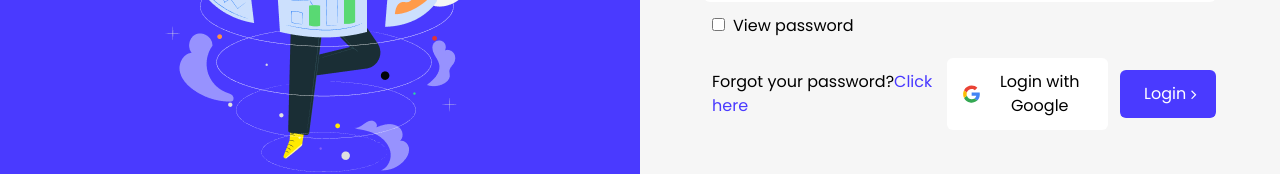
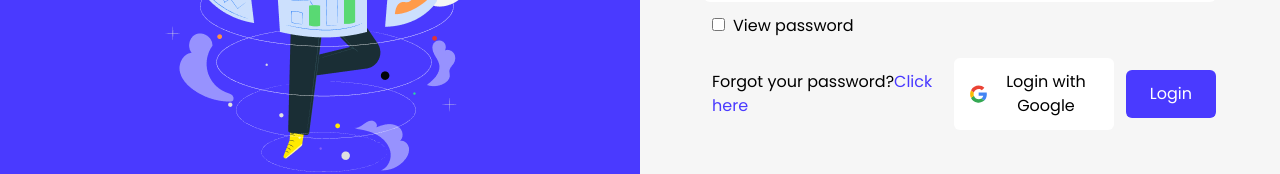
Before and after one commit to Leefranklyn/Enfavdu, a React (Vite) app: page /login in a window 1280 px wide. Shown: the part 394-568 px from the top of the page. Built offline with nearby package versions, Linux system fonts and the light colour scheme.

Commit message:
fixed an issue

```diff
--- a/src/componenets/admin/login/index.jsx
+++ b/src/componenets/admin/login/index.jsx
@@ -2,7 +2,7 @@ import React, { useState } from "react";
 import { Link } from "react-router-dom";
 import man from "../../../assets/man.png";
 import google from "../../../assets/google.svg";
-import icon from "../../../assets/icon.svg";
+// import icon from "../../../assets/icon.svg";
 
 const Login = () => {
   const [showPassword, setShowPassword] = useState(false);
@@ -55,7 +55,7 @@ const Login = () => {
                 Login with Google
               </button>
               <button className="bg-blue text-white flex items-center justify-between py-3 px-6 rounded-md">
-                Login <img src={icon} alt="" />
+                Login
               </button>
             </div>
           </div>
```
